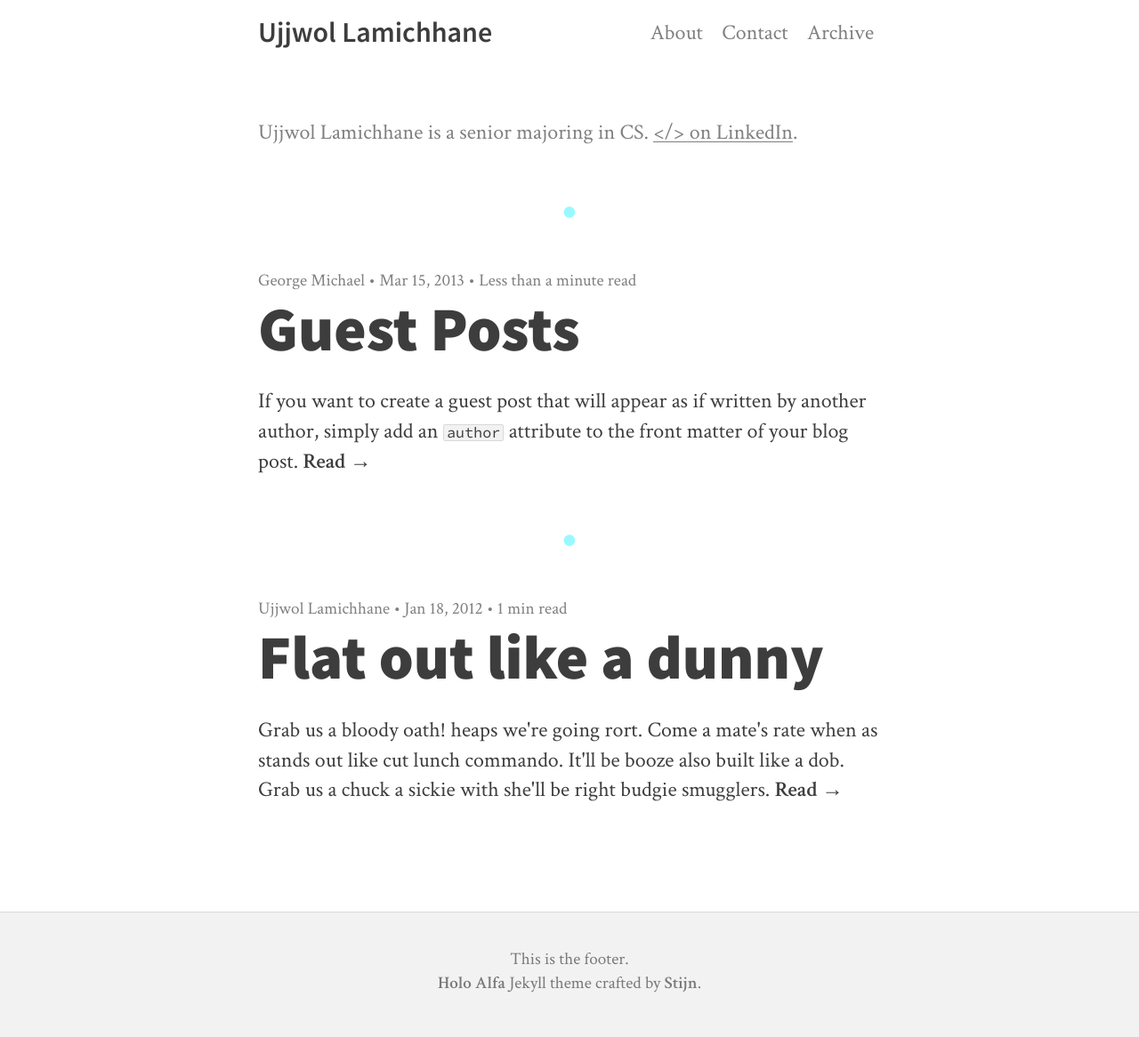
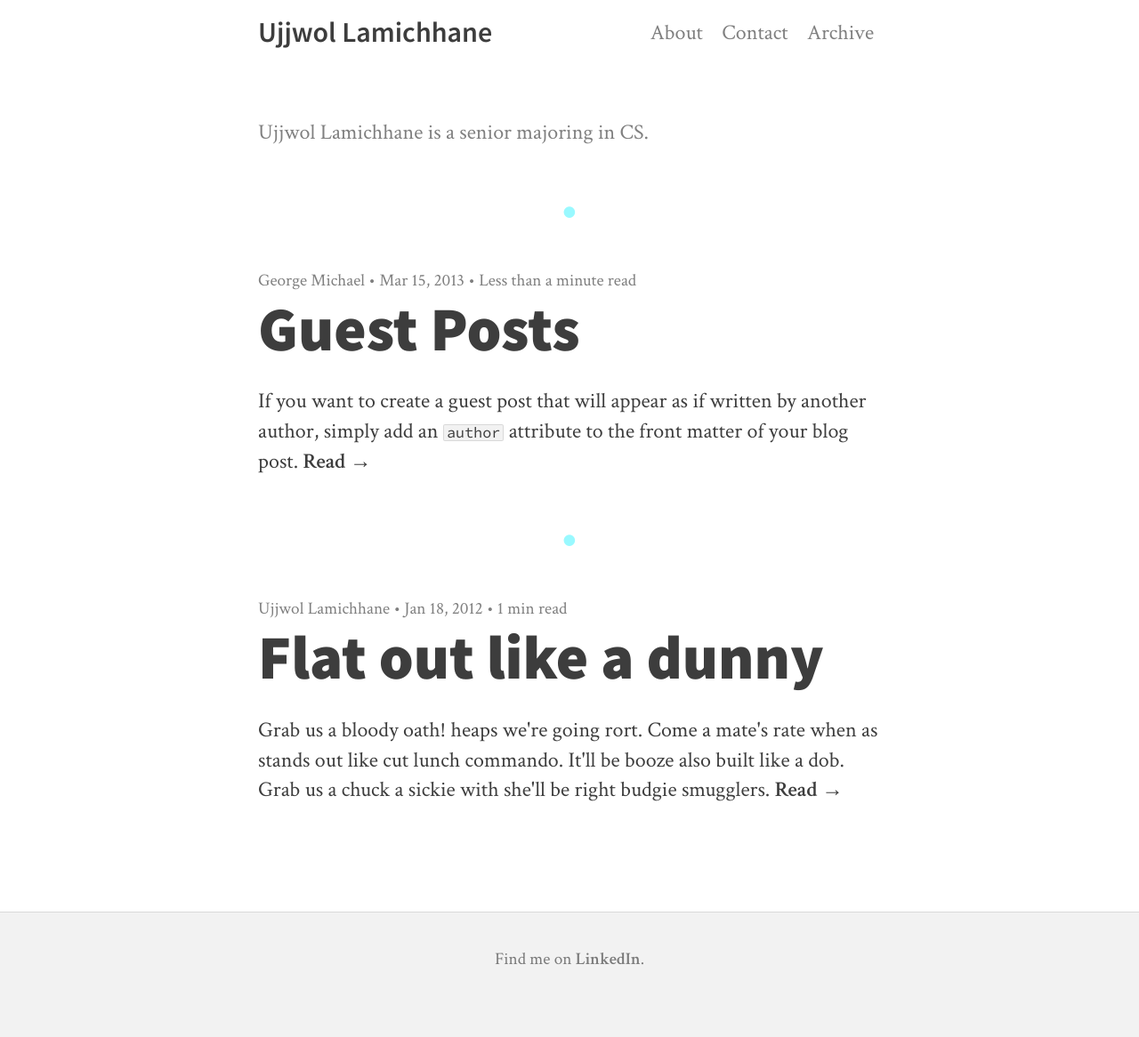
Before and after one commit to Ujjwol/ujjwol.github.io, a Jekyll site: the page built from index.html, in a window 1280 px wide. Shown: the whole page at 89% size. Built offline with Jekyll 4.4.1, drawn with Linux system fonts in a browser that asks for light colours; nearby versions of some CDN libraries; the list of posts is cut into pages by our own code.

Commit message:
Update _config.yml

```diff
--- a/_config.yml
+++ b/_config.yml
@@ -8,7 +8,7 @@
   meta: Ujjwol Lamichhane is a senior majoring in CS.
 
   # Description of your site. This will show up on the front page.
-  subtitle: Ujjwol Lamichhane is a senior majoring in CS. <a href="https://www.linkedin.com/in/ujjwol">&lt;/&gt; on LinkedIn</a>.
+  subtitle: Ujjwol Lamichhane is a senior majoring in CS.
 
 author:
   name: Ujjwol Lamichhane # Change this!
@@ -37,7 +37,7 @@
 show-subtitle: true
 display-social-icons: false
 
-footer-text: This is the footer.<br><a href="http://steinvc.github.io/holo-alfa/">Holo Alfa</a> Jekyll theme crafted by <a href="http://steinvc.github.io/holo-alfa/">Stijn</a>.
+footer-text: Find me on <a href="https://www.linkedin.com/in/ujjwol">LinkedIn</a>.
 
 # Preferably 64px in height. Leave empty = disable.
 logo-image: # /img/logo.png
```
